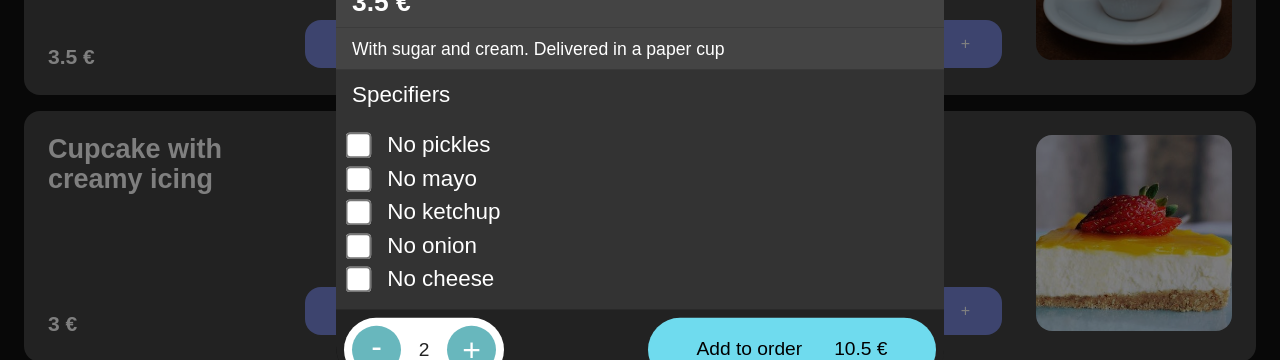
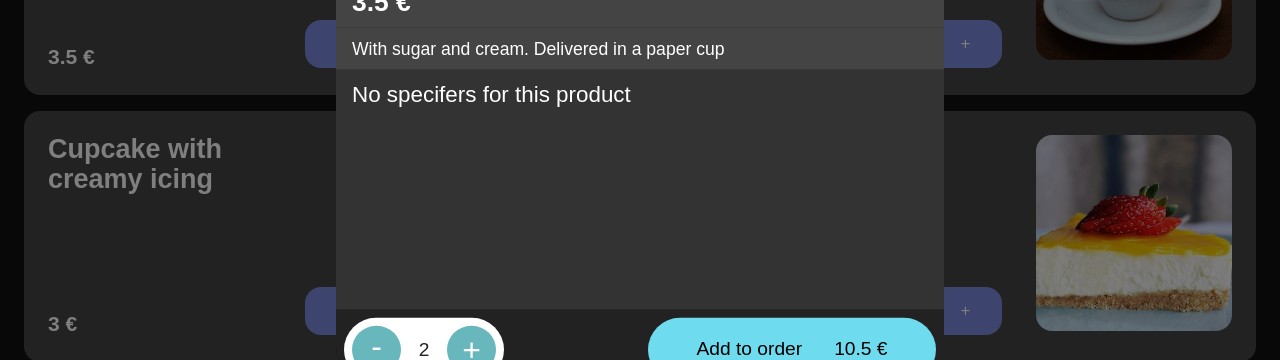
Before and after one commit to globalGLEX/ProjectN3, a React (Vite) app: page /restaurant/0 in a window 1280 px wide. Both pictures are taken after a click on the element 328 px from the left and 1754 px from the top of the page. Shown: the part 1785-2145 px from the top of the page. Built offline with nearby package versions, Linux system fonts and the light colour scheme.

Commit message:
start building modal options

```diff
--- a/src/components/OrderModal.tsx
+++ b/src/components/OrderModal.tsx
@@ -28,7 +28,7 @@ function OrderModal({ onClose, id }: OrderModalProps) {
         <div className="order-modal-description">
             <p>{data.restaurants[2].products[id].desc}</p>
         </div>
-        <OrderModalOptions />
+        <OrderModalOptions id={id} />
         <OrderModalButtons />
 
         </div>
@@ -37,20 +37,38 @@ function OrderModal({ onClose, id }: OrderModalProps) {
   }
 
 
-  function OrderModalOptions() {
+  function OrderModalOptions({id}: OrderModalProps) {
+    console.log(data.restaurants[2].products[id]);
+    if ((data.restaurants[2].products[id].options).length === 0) {
+        return <div className="order-modal-options"><p>No specifers for this product</p></div>;
+
+      }
+      /* for( let i = 0; i < (data.restaurants[2].products[id].options).length; i++)
+        {
+            return(
+                <div className="order-modal-options">
+                <p className="order-modal-options-text">Specifiers</p>
+                <input type="checkbox" id="box1" name="option" value="0"/>
+                <label htmlFor="vehicle1"> {data.restaurants[2].products[id].options[i]}</label><br />
+                </div>
+            );
+        } */
     return (
         <div className="order-modal-options">
             <p className="order-modal-options-text">Specifiers</p>
+
+
+
             <input type="checkbox" id="vehicle1" name="option" value="0"/>
-            <label htmlFor="vehicle1"> {data.restaurants[0].products[0].options[0]}</label><br />
+            <label htmlFor="vehicle1"> {data.restaurants[2].products[id].options[0]}</label><br />
             <input type="checkbox" id="vehicle2" name="option" value="Bike"/>
-            <label htmlFor="vehicle2"> {data.restaurants[0].products[0].options[1]}</label><br />
+            <label htmlFor="vehicle2"> {data.restaurants[2].products[id].options[1]}</label><br />
             <input type="checkbox" id="vehicle3" name="option" value="Bike"/>
-            <label htmlFor="vehicle3"> {data.restaurants[0].products[0].options[2]}</label><br />
+            <label htmlFor="vehicle3"> {data.restaurants[2].products[id].options[2]}</label><br />
             <input type="checkbox" id="vehicle4" name="option" value="Bike"/>
-            <label htmlFor="vehicle4"> {data.restaurants[0].products[0].options[3]}</label><br />
+            <label htmlFor="vehicle4"> {data.restaurants[2].products[0].options[3]}</label><br />
             <input type="checkbox" id="vehicle4" name="option" value="Bike"/>
-            <label htmlFor="vehicle4"> {data.restaurants[0].products[0].options[4]}</label><br />
+            <label htmlFor="vehicle4"> {data.restaurants[2].products[0].options[4]}</label><br />
         </div>
 
     );
--- a/src/components/Restaurant.tsx
+++ b/src/components/Restaurant.tsx
@@ -1,5 +1,6 @@
 import {data} from '../modules/data.tsx';
 import OrderModal from './OrderModal.tsx';
+
 
 import { useState } from 'react';
 import { createPortal } from 'react-dom';
@@ -182,7 +183,7 @@ function Restaurant() {
 
     return (
     <>
-    <div className="product" onClick={() => (setId(props.id),console.log(props.id),setShowModal(true), setShowBackdrop(true))}>
+    <div className="product" onClick={() => (setId(props.id),setShowModal(true), setShowBackdrop(true))}>
         <div className="product-text">
             <h2>{props.name}</h2>
             <p>{props.desc}</p>
--- a/src/modules/data.tsx
+++ b/src/modules/data.tsx
@@ -82,7 +82,7 @@ export const data = {
             name: "Katsu curry rice",
             desc: "Crispy, deep-fried cutlet (katsu) served alongside Japanese-style curry and steamed rice.",
             price: 6.5,
-            options: [''],
+            options: [],
             imageUrl: "/src/assets/katsucurryrice.jpg",
             alt: "Katsu curry rice bowl"
         },{
@@ -90,7 +90,7 @@ export const data = {
             name: "Sushi selection",
             desc: "Tuna, steamed carrot and tofu sushi, 6 pieces",
             price: 7,
-            options: [''],
+            options: [],
             imageUrl: "/src/assets/sushiselection.jpg",
             alt: "6 sushi rolls on a wooden plate"
         },{
@@ -98,7 +98,7 @@ export const data = {
             name: "Tuna nigiri",
             desc: "Tuna and rice with chilli topping",
             price: 1.5,
-            options: ['No chilli topping'],
+            options: ['Without chilli topping'],
             imageUrl: "/src/assets/tunanigiri.jpg",
             alt: "Tuna nigiri held up with chopsticks"
         },{
@@ -106,7 +106,7 @@ export const data = {
             name: "Tempura bento box",
             desc: "Crispy, deep-fried shrimp with cabbage, lemon, with rice, and tentsuyu sauce",
             price: 6,
-            options: [''],
+            options: [],
             imageUrl: "/src/assets/tempurabento.jpg",
             alt: "Tempura bento box with fried shrimp and cabbage"
         }
@@ -134,7 +134,7 @@ export const data = {
             name: "Espresso",
             desc: "2 shots with optional sugar. Delivered in a paper cup",
             price: 3,
-            options: ['With sugar'],
+            options: ['With sugar','With cream'],
             imageUrl: "/src/assets/espresso.jpg",
             alt: "A cup of espresso on a plate"
         },{
```
